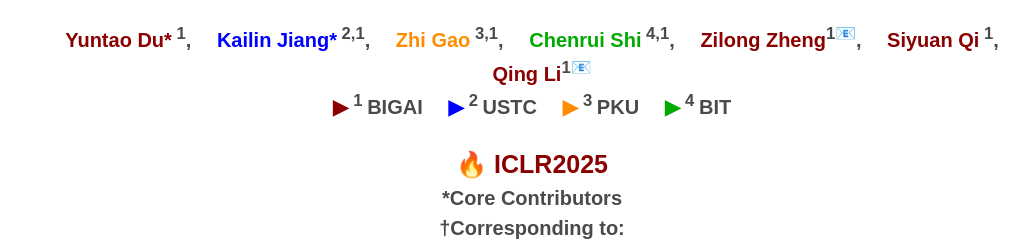
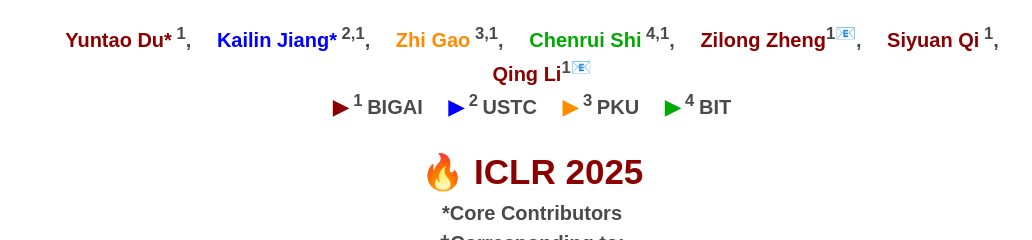
Before and after one commit to MMKE-Bench-ICLR/mmke-bench-iclr.github.io, a plain HTML site: page index.html in a window 1280 px wide. Shown: the part 193-433 px from the top of the page, without its empty margins (108-1140 px from the left). Drawn offline with nearby package versions, Linux system fonts and the light colour scheme; no server answers; some icons are missing; a web font is replaced by a local one.

Commit message:
Update index.html

```diff
--- a/index.html
+++ b/index.html
@@ -140,7 +140,7 @@
                 <span class="author-block"><a href="liqing@bigai.ai">liqing@bigai.ai</a></span>
               </div> -->
               <div class="is-size-5 publication-authors">
-                <span class="author-block" style="color: #8B0000; font-weight: bold; font-size: 25px;">🔥 ICLR2025</span><br>
+                <span class="author-block" style="color: #8B0000; font-weight: bold; font-size: 35px;">🔥 ICLR 2025</span><br>
 
                 <span class="author-block">*Core Contributors</span><br>
                 <span class="author-block">†Corresponding to:</span>
```
